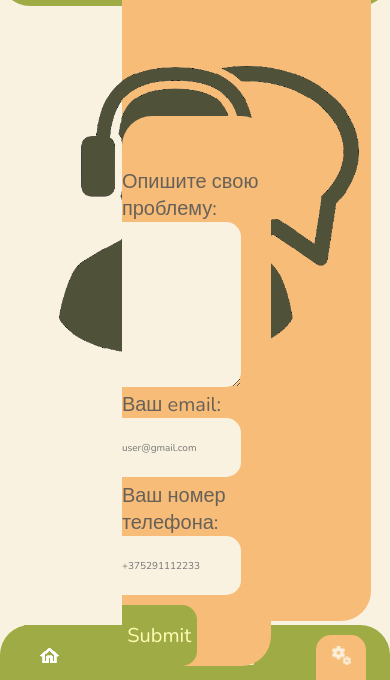
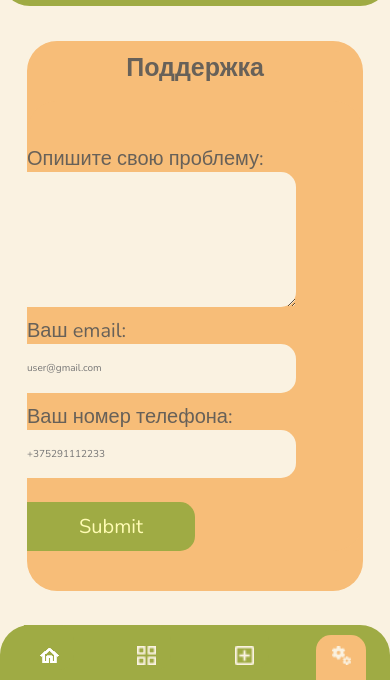
Before and after one commit to zyurinbogdan/find-pets, a React app: page /help in a window 390 px wide. Shown: the part 164-844 px from the top of the page. Built offline with nearby package versions, Linux system fonts and the light colour scheme; some packages are replaced by stand-ins of ours.

Commit message:
added mobile for help

```diff
--- a/src/components/helpComponent/index.module.css
+++ b/src/components/helpComponent/index.module.css
@@ -71,3 +71,36 @@
     right: 5%;
     top: 22%;
 }
+
+@media screen and (max-width: 391px) {
+    .wrapper {
+        position: absolute;
+        left: 27px;
+        top: 205px;
+        width: 336px;
+        height: 550px;
+        display: flex;
+        flex-direction: column;
+        background-color: #F7BD78;
+        border-radius: 30px;
+    }
+
+    .wrapper > h1 {
+        font-size: 25px;
+    }
+
+    .wrapper > form {
+        margin-top: 3%;
+        left: 0;
+        top: 50px;
+        width: 336px;
+        height: 450px;
+        display: flex;
+        align-items: start;
+
+    }
+
+    .wrapper > img {
+        display: none;
+    }
+}
```
